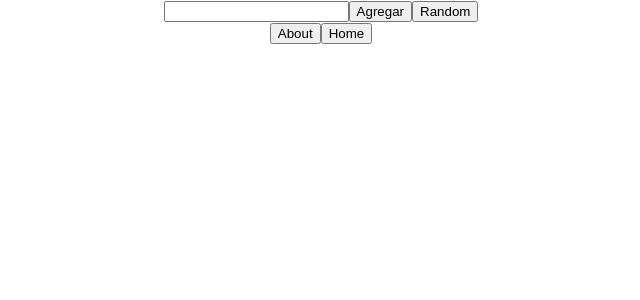
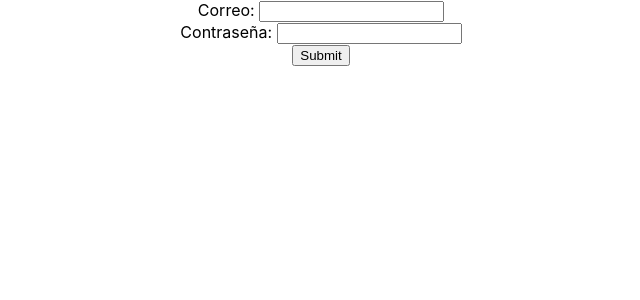
Before and after one commit to JMcode97/rick_and_morty, a React (Create React App) app: page / in a window 1280 px wide. Shown: the top 300 px of the page, without its empty margins (319-959 px from the left). Built offline with nearby package versions, Linux system fonts and the light colour scheme.

Commit message:
hw-10-forms and login

```diff
--- a/src/App.js
+++ b/src/App.js
@@ -1,15 +1,28 @@
-import { useState } from 'react';
+import { useEffect, useState } from 'react';
 import './App.css';
 import Cards from './components/Cards/Cards.jsx';
 import Nav from './components/Nav/Nav';
 import axios from 'axios';
-import { Routes, Route } from 'react-router-dom';
+import { Routes, Route, useNavigate } from 'react-router-dom';
 import About from './views/About';
 import Detail from './components/Detail/Detail';
+import Form from './components/Form/Form';
 
 function App() {
    // Usar metodo .find - setState((prev) => [...prev, data])
+   const navigate = useNavigate()
    const [characters, setCharacters] = useState([])
+   const [access, setAccess] = useState(false)
+
+   let EMAIL = 'admin@admin.com'
+   let PASSWORD = 'admin'
+
+   const login = (userData) => {
+      if (userData.password === PASSWORD && userData.email === EMAIL) {
+         setAccess(true);
+         navigate('/home');
+      }
+   }
 
    const onSearch = (id, random) => {
       if(random) id = Math.floor(Math.random() * 827) + 1
@@ -38,12 +51,22 @@ function App() {
       setCharacters(filteredCharacters)
    }
 
+   useEffect(() => {
+      !access && navigate('/');
+   }, [access]);
+
    return (
       <div className='App'>
          <Nav
          onSearch={onSearch}
          />
          <Routes>
+            <Route
+            path='/'
+            element={<Form
+            login={login}
+            />}
+            />
             <Route
             path='/home'
             element={
--- a/src/components/Detail/Detail.jsx
+++ b/src/components/Detail/Detail.jsx
@@ -26,7 +26,7 @@ export default function Detail() {
                     <h2>Status: {character.status}</h2>
                     <h2>Specie: {character.species}</h2>
                     <h2>Gender: {character.gender}</h2>
-                    <h2>Origin: {character.origin.name}</h2>
+                    <h2>Origin: {character.origin?.name}</h2>
                     <img src={character.image} alt='' />
                 </div>
             ): (
--- /dev/null
+++ b/src/components/Form/Form.jsx
@@ -0,0 +1,57 @@
+import { useState } from "react"
+import validate from "./validation"
+
+export default function Form({ login }) {
+    const [userData, setUserData] = useState({
+        email: '',
+        password: '',
+    })
+
+    const [errors, setErrors] = useState({
+        email: '',
+        password: '',
+    })
+
+    const handleChange = (event) => {
+        setUserData({...userData, [event.target.name]: event.target.value})
+        setErrors(validate({...userData, [event.target.name]: event.target.value}))
+    }
+
+    const handleSubmit = (event) => {
+        event.preventDefault()
+        login(userData)
+    }
+
+    return(
+        <form
+        onSubmit={handleSubmit}
+        >
+            <div>
+                <label>Correo: </label>
+                <input
+                type="text"
+                name="email"
+                value={userData.email}
+                onChange={handleChange}
+                />
+                {errors.email ? (<p>{errors.email}</p>) : ('')}
+            </div>
+
+            <div>
+                <label>Contraseña: </label>
+                <input
+                type="text"
+                name="password"
+                value={userData.password}
+                onChange={handleChange}
+                />
+                {errors.password ? (<p>{errors.password}</p>) : ('')}
+            </div>
+            <button
+            type="submit"
+            >
+            Submit
+            </button>
+        </form>
+    )
+}
--- /dev/null
+++ b/src/components/Form/validation.js
@@ -0,0 +1,14 @@
+export default function validate(data) {
+    let regExEmail = /^\w+([\.-]?\w+)*@\w+([\.-]?\w+)*(\.\w{2,3})+$/
+    let regExPassword = /^(?=.*[0-9])[a-zA-Z0-9!@#$%^&*]{6,10}$/
+    let errors = {
+        email:'',
+        password: '',
+    }
+    if(!regExEmail.test(data.email) || !data.email || data.email.length > 34) errors.email = 'Email inválido'
+    else errors.email = ''
+    if(!regExPassword.test(data.password)) errors.password = 'Contraseña inválida'
+    else errors.password = ''
+
+    return errors
+}
--- a/src/components/Nav/Nav.jsx
+++ b/src/components/Nav/Nav.jsx
@@ -1,9 +1,14 @@
 import React from "react";
 import SearchBar from "../SearchBar/SearchBar";
-import { Link } from "react-router-dom";
+import { Link, useLocation } from "react-router-dom";
 
 export default function Nav({ onSearch }) {
+    const { pathname } = useLocation()
+
     return(
+        <>
+            {
+                (pathname !== '/') ? (
                     <>
                         <SearchBar
                         onSearch={onSearch}
@@ -23,5 +28,8 @@ export default function Nav({ onSearch }) {
                         </button>
                         </Link>
                     </>
+                ) : ('')
+            }
+        </>
     )
 }
```
Lines whose indentation alone changed are shown as unchanged.
